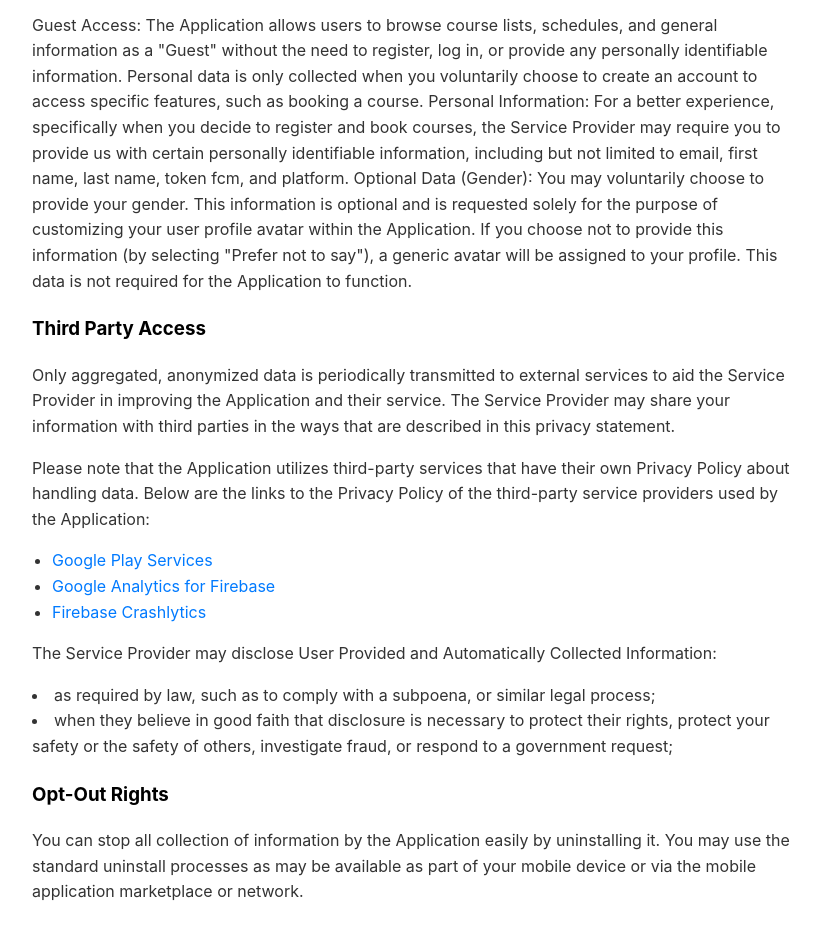
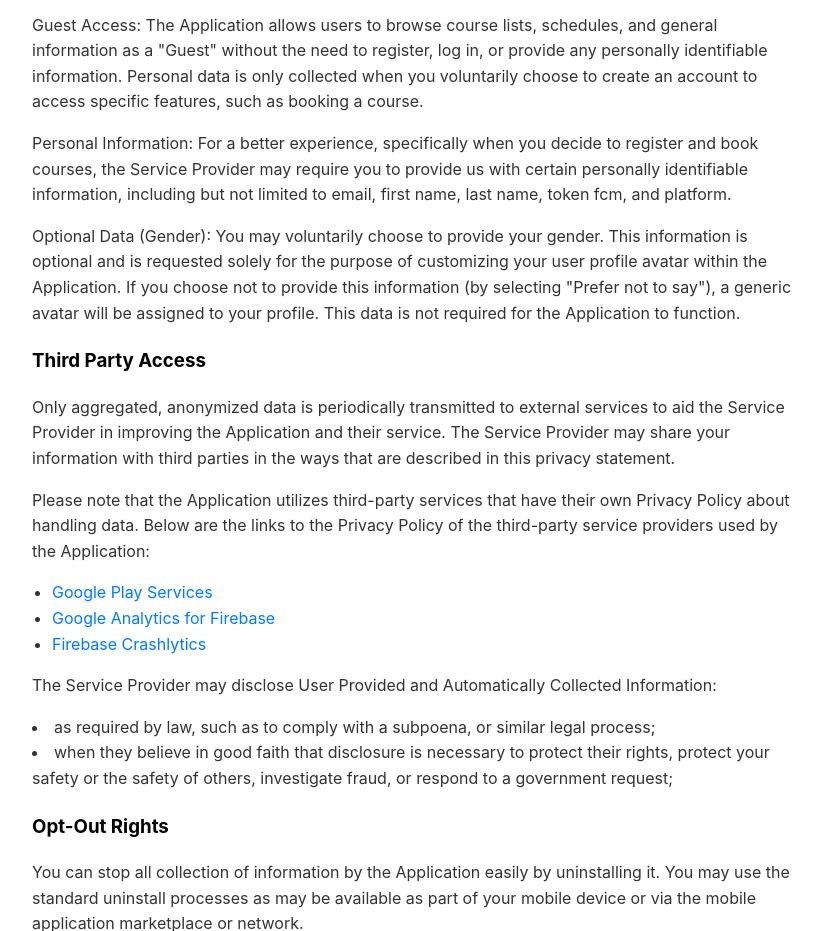
Before and after one commit to lucagentili23/piscina-pergola-legal, a plain HTML site: page index.html in a window 1280 px wide. Shown: the part 1201-2132 px from the top of the page, without its empty margins (223-1045 px from the left). Drawn offline with Linux system fonts and the light colour scheme.

Commit message:
Update index.html

```diff
--- a/index.html
+++ b/index.html
@@ -65,10 +65,8 @@
 <p>The Service Provider may use the information you provided to contact you from time to time to provide you with important information, required notices and marketing promotions.</p>
   <p>Guest Access: The Application allows users to browse course lists, schedules, and general information as a "Guest" without the need to register, log in, or provide any personally identifiable information. Personal data is only collected when you voluntarily choose to create an account to access specific features, such as booking a course.
 
-Personal Information: For a better experience, specifically when you decide to register and book courses, the Service Provider may require you to provide us with certain personally identifiable information, including but not limited to email, first name, last name, token fcm, and platform.
-
-Optional Data (Gender): You may voluntarily choose to provide your gender. This information is optional and is requested solely for the purpose of customizing your user profile avatar within the Application. If you choose not to provide this information (by selecting "Prefer not to say"), a generic avatar will be assigned to your profile. This data is not required for the Application to function.</p>
-
+<p>Personal Information: For a better experience, specifically when you decide to register and book courses, the Service Provider may require you to provide us with certain personally identifiable information, including but not limited to email, first name, last name, token fcm, and platform.</p>
+<p>Optional Data (Gender): You may voluntarily choose to provide your gender. This information is optional and is requested solely for the purpose of customizing your user profile avatar within the Application. If you choose not to provide this information (by selecting "Prefer not to say"), a generic avatar will be assigned to your profile. This data is not required for the Application to function.</p>
         <h3>Third Party Access</h3>
         <p>Only aggregated, anonymized data is periodically transmitted to external services to aid the Service Provider in improving the Application and their service. The Service Provider may share your information with third parties in the ways that are described in this privacy statement.</p>
         <p>Please note that the Application utilizes third-party services that have their own Privacy Policy about handling data. Below are the links to the Privacy Policy of the third-party service providers used by the Application:</p>
```
